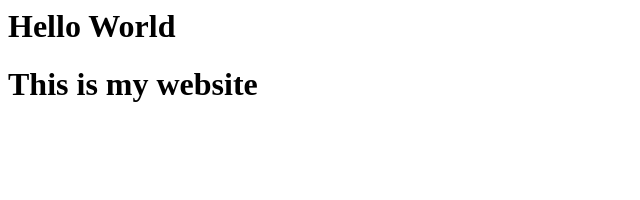
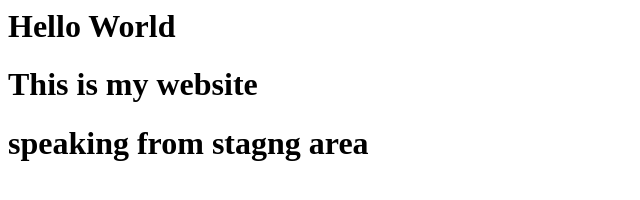
Before and after one commit to Sejal-16/azure-practise, a plain HTML site: page index.html in a window 1280 px wide. Shown: the whole page, without its empty margins (0-640 px from the left). Drawn offline with Linux system fonts and the light colour scheme.

Commit message:
Update index.html

```diff
--- a/index.html
+++ b/index.html
@@ -1,2 +1,3 @@
 <h1>Hello World</h1>
 <h1>This is my website</h1>
+<h1>speaking from stagng area</h1>
```
